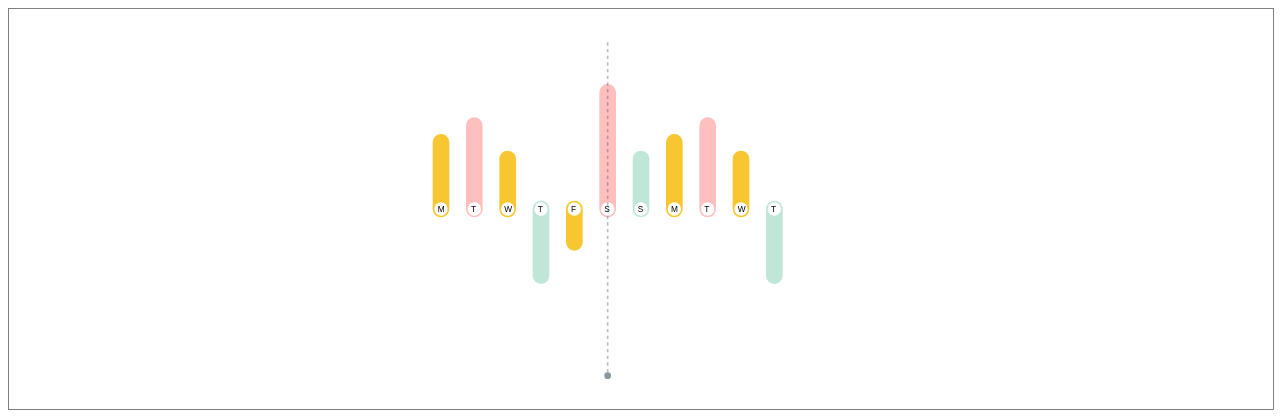
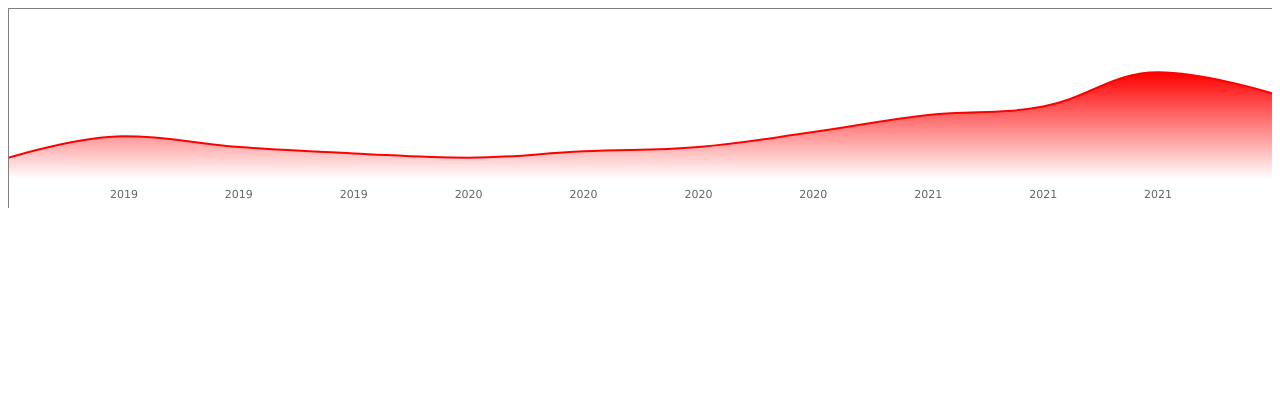
Before and after one commit to saswat3115/react-svg-equalizer-chart, a React (Create React App) app: page / in a window 1280 px wide. Shown: the top 418 px of the page. Built offline with nearby package versions, Linux system fonts and the light colour scheme; the HTML template or start-up script is replaced by a standard one.

Commit message:
2 files modified, 1 added

```diff
--- a/package.json
+++ b/package.json
@@ -3,7 +3,11 @@
   "version": "0.0.0",
   "private": true,
   "dependencies": {
-    "highcharts": ">=6.0.0"
+    "date-fns": "^2.28.0",
+    "highcharts": ">=6.0.0",
+    "highcharts-react-official": "^3.1.0",
+    "react": ">=16.8.0",
+    "react-dom": "^17.0.2"
   },
   "scripts": {
     "start": "react-scripts start",
--- a/src/App.js
+++ b/src/App.js
@@ -1,6 +1,7 @@
 import React from 'react';
 import './style.css';
 import Chart from './Chart';
+import LineChart from './LineChart';
 
 const data = {
   1: { title: 'M', amount: 40, color: '#F8C630' },
@@ -19,7 +20,8 @@ const data = {
 export default function App() {
   return (
     <div className="chart">
-      <Chart data={data} selected={6} />
+      {/* <Chart data={data} selected={6} /> */}
+      <LineChart />
     </div>
   );
 }
--- /dev/null
+++ b/src/LineChart.js
@@ -0,0 +1,104 @@
+import React from 'react';
+import Highcharts from 'highcharts';
+import HighchartsReact from 'highcharts-react-official';
+import { format } from 'date-fns';
+
+const data = [
+  { d: '2019-01-01', v: 1000 },
+  { d: '2019-02-01', v: 2000 },
+  { d: '2019-03-01', v: 1500 },
+  { d: '2019-04-01', v: 1200 },
+
+  { d: '2020-01-01', v: 1000 },
+  { d: '2020-02-01', v: 1300 },
+  { d: '2020-03-01', v: 1500 },
+  { d: '2020-04-01', v: 2200 },
+
+  { d: '2021-01-01', v: 3000 },
+  { d: '2021-02-01', v: 3400 },
+  { d: '2021-03-01', v: 5000 },
+  { d: '2021-04-01', v: 4000 },
+];
+
+const option = {
+  chart: {
+    height: '200px',
+    useBox: true,
+    borderWidth: 0,
+    margin: [10, 0, 30, 0],
+  },
+  credits: {
+    enabled: false,
+  },
+  title: {
+    text: '',
+  },
+  xAxis: {
+    type: 'category',
+    categories: data.map((item) => new Date(item.d).getFullYear()),
+    title: {
+      text: '',
+    },
+    // labels: {
+    // 	formatter: (item: any) => {
+    // 		const [dd, MMM, yyyy] = format(item.value, 'dd MMM yyyy').split(' ');
+    // 		// return format(item.value, "yyyy");
+    // 		if (MMM == 'Jan') return yyyy;
+    // 		return '';
+    // 	},
+    // },
+    width: '100%',
+    gridLineWidth: 0,
+    lineColor: 'transparent',
+    // tickInterval: Math.ceil(data.length / 6),
+    showLastLabel: false,
+    showFirstLabel: false,
+  },
+  yAxis: {
+    visible: false,
+    title: {
+      text: '',
+    },
+    gridLineWidth: 0,
+  },
+  plotOptions: {
+    series: {
+      color: 'red',
+      pointPlacement: 'on',
+    },
+    areaspline: {
+      fillColor: {
+        linearGradient: { x1: 0, y1: 0, x2: 0, y2: 1 },
+        stops: [
+          [0, 'red'],
+          [1, 'white'],
+        ],
+      },
+    },
+    marker: {
+      enabled: false,
+      color: 'transparent',
+      lineWidth: 1,
+      radius: 0,
+    },
+  },
+  series: [
+    {
+      data: [...data.map((item) => item.v)],
+      type: 'areaspline',
+      marker: {
+        fillColor: 'transparent',
+        radius: 0,
+        lineWidth: 1,
+        lineColor: null, // inherit from series
+      },
+      showInLegend: false,
+    },
+  ],
+};
+
+const LineChart = () => {
+  return <HighchartsReact highcharts={Highcharts} options={option} />;
+};
+
+export default LineChart;
```
